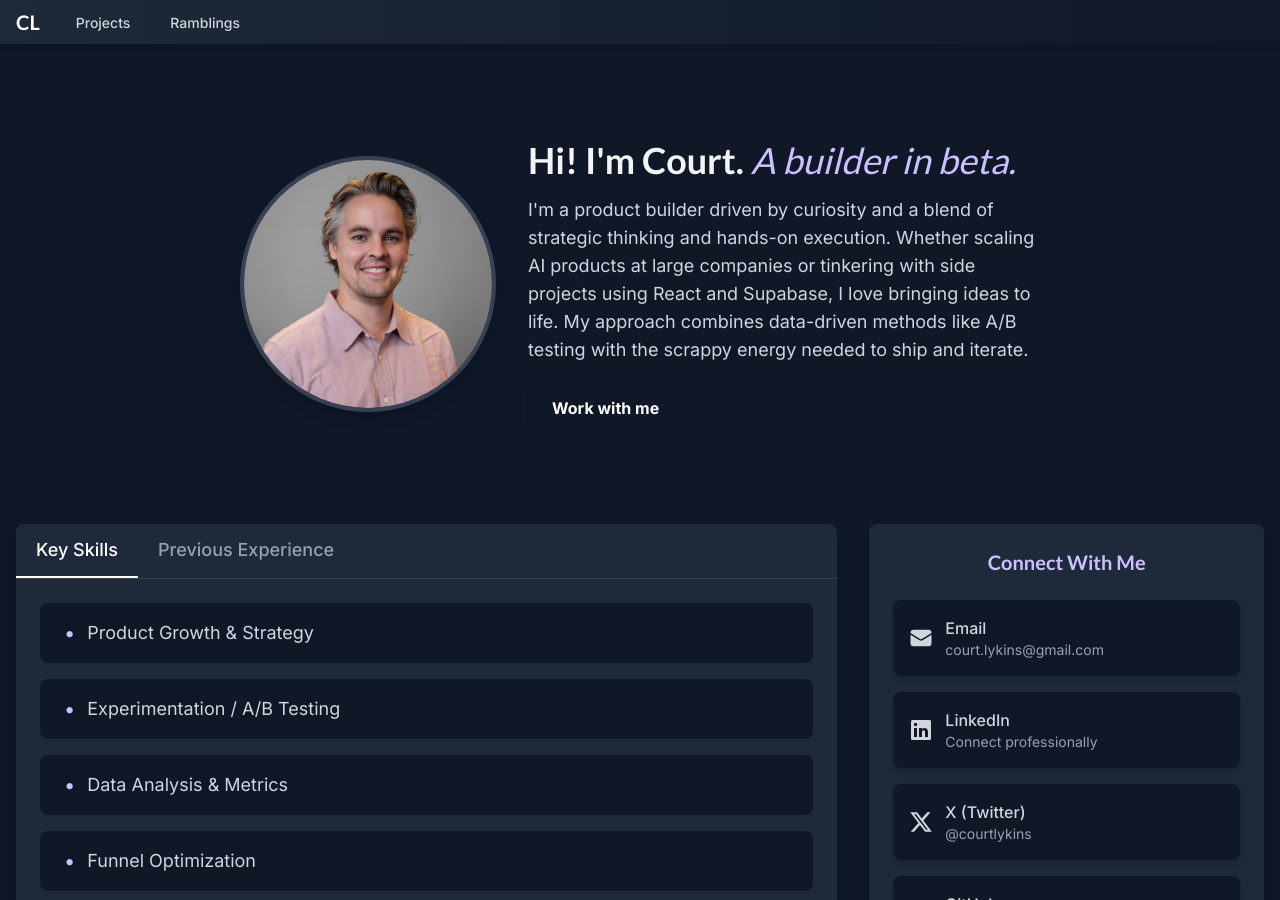
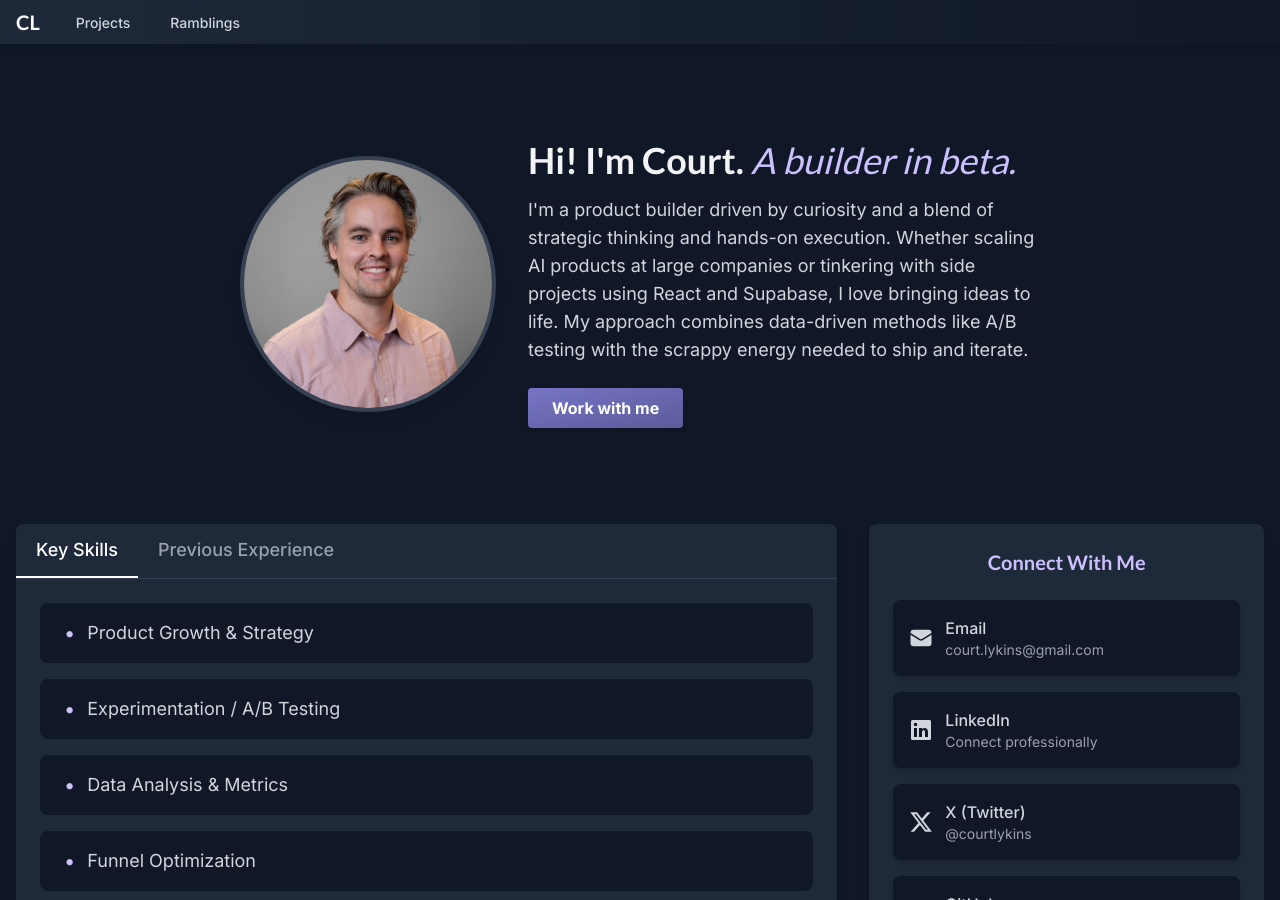
Before and after one commit to clykins90/clykins90.github.io, a Jekyll site: the page built from index.html, in a window 1280 px wide and 900 px high. Built offline with Jekyll 4.4.1, drawn with Linux system fonts in a browser that asks for light colours.

Commit message:
Fix: button styles, update project descriptions, and improve hover effects

```diff
--- a/assets/css/styles.css
+++ b/assets/css/styles.css
@@ -320,6 +320,9 @@
   }
   .transform {
     transform: var(--tw-rotate-x) var(--tw-rotate-y) var(--tw-rotate-z) var(--tw-skew-x) var(--tw-skew-y);
+  }
+  .cursor-pointer {
+    cursor: pointer;
   }
   .grid-cols-1 {
     grid-template-columns: repeat(1, minmax(0, 1fr));
@@ -706,8 +709,11 @@
   .bg-primary-gradient {
     background: linear-gradient(to bottom right, var(--color-primary-600), var(--color-primary-700));
   }
-  .hover\:bg-primary-gradient-dark:hover {
-    background: linear-gradient(to bottom right, var(--color-primary-700), var(--color-primary-800)) !important;
+  .bg-primary-gradient-dark {
+    background: linear-gradient(to bottom right, var(--color-primary-700), var(--color-primary-800));
+  }
+  .hover\:bg-primary-gradient:hover {
+    background: linear-gradient(to bottom right, var(--color-primary-600), var(--color-primary-700));
   }
   .font-sans {
     font-family: 'Inter', ui-sans-serif, system-ui, sans-serif, "Apple Color Emoji",
--- a/index.html
+++ b/index.html
@@ -22,10 +22,10 @@
         <div class="md:col-span-2 bg-gray-800 rounded-lg shadow-lg overflow-hidden">
             <!-- Tab Navigation -->
             <div class="flex border-b border-gray-700">
-                <button id="tab-skills" class="tab-button py-3 px-5 text-lg font-medium border-b-2 border-primary-600 text-white bg-gray-800" onclick="switchTab('skills')">
+                <button id="tab-skills" class="tab-button py-3 px-5 text-lg font-medium border-b-2 border-primary-600 text-white bg-gray-800 cursor-pointer" onclick="switchTab('skills')">
                     Key Skills
                 </button>
-                <button id="tab-experience" class="tab-button py-3 px-5 text-lg font-medium border-b-2 border-transparent text-gray-400 hover:text-gray-300 bg-gray-800" onclick="switchTab('experience')">
+                <button id="tab-experience" class="tab-button py-3 px-5 text-lg font-medium border-b-2 border-transparent text-gray-400 hover:text-gray-300 bg-gray-800 cursor-pointer" onclick="switchTab('experience')">
                     Previous Experience
                 </button>
             </div>
@@ -35,23 +35,23 @@
                 <!-- Skills Tab (Visible by Default) -->
                 <div id="content-skills" class="tab-content">
                     <div class="grid grid-cols-1 gap-4">
-                        <div class="bg-gray-900 px-6 py-4 rounded-lg flex items-center gap-3 hover:shadow-lg transition-all duration-300 transform hover:-translate-y-1">
+                        <div class="bg-gray-900 px-6 py-4 rounded-lg flex items-center gap-3 hover:shadow-lg transition-all duration-300 transform hover:-translate-y-1 cursor-pointer">
                             <span class="text-primary-400 text-xl">•</span>
                             <span class="text-lg text-gray-300">Product Growth & Strategy</span>
                         </div>
-                        <div class="bg-gray-900 px-6 py-4 rounded-lg flex items-center gap-3 hover:shadow-lg transition-all duration-300 transform hover:-translate-y-1">
+                        <div class="bg-gray-900 px-6 py-4 rounded-lg flex items-center gap-3 hover:shadow-lg transition-all duration-300 transform hover:-translate-y-1 cursor-pointer">
                             <span class="text-primary-400 text-xl">•</span>
                             <span class="text-lg text-gray-300">Experimentation / A/B Testing</span>
                         </div>
-                        <div class="bg-gray-900 px-6 py-4 rounded-lg flex items-center gap-3 hover:shadow-lg transition-all duration-300 transform hover:-translate-y-1">
+                        <div class="bg-gray-900 px-6 py-4 rounded-lg flex items-center gap-3 hover:shadow-lg transition-all duration-300 transform hover:-translate-y-1 cursor-pointer">
                             <span class="text-primary-400 text-xl">•</span>
                             <span class="text-lg text-gray-300">Data Analysis & Metrics</span>
                         </div>
-                        <div class="bg-gray-900 px-6 py-4 rounded-lg flex items-center gap-3 hover:shadow-lg transition-all duration-300 transform hover:-translate-y-1">
+                        <div class="bg-gray-900 px-6 py-4 rounded-lg flex items-center gap-3 hover:shadow-lg transition-all duration-300 transform hover:-translate-y-1 cursor-pointer">
                             <span class="text-primary-400 text-xl">•</span>
                             <span class="text-lg text-gray-300">Funnel Optimization</span>
                         </div>
-                        <div class="bg-gray-900 px-6 py-4 rounded-lg flex items-center gap-3 hover:shadow-lg transition-all duration-300 transform hover:-translate-y-1">
+                        <div class="bg-gray-900 px-6 py-4 rounded-lg flex items-center gap-3 hover:shadow-lg transition-all duration-300 transform hover:-translate-y-1 cursor-pointer">
                             <span class="text-primary-400 text-xl">•</span>
                             <span class="text-lg text-gray-300">AI Product Development</span>
                         </div>
@@ -61,7 +61,7 @@
                 <!-- Experience Tab (Hidden by Default) -->
                 <div id="content-experience" class="tab-content hidden">
                     <div class="flex flex-col gap-6">
-                        <div class="bg-gray-900 p-6 rounded-lg flex items-center justify-between hover:shadow-lg transition-all duration-300">
+                        <div class="bg-gray-900 p-6 rounded-lg flex items-center justify-between hover:shadow-lg transition-all duration-300 transform hover:-translate-y-1 cursor-pointer">
                             <div class="flex items-center gap-4">
                                 <img src="/assets/images/JobNimbus-logo.png" alt="JobNimbus" class="h-10 w-20 object-contain">
                                 <div>
@@ -72,7 +72,7 @@
                             </div>
                             <span class="text-gray-500 text-sm">06/2024 - Present</span>
                         </div>
-                        <div class="bg-gray-900 p-6 rounded-lg flex items-center justify-between hover:shadow-lg transition-all duration-300">
+                        <div class="bg-gray-900 p-6 rounded-lg flex items-center justify-between hover:shadow-lg transition-all duration-300 transform hover:-translate-y-1 cursor-pointer">
                             <div class="flex items-center gap-4">
                                 <img src="/assets/images/microsoft-logo.png" alt="Microsoft" class="h-10 w-20 object-contain">
                                 <div>
@@ -83,7 +83,7 @@
                             </div>
                             <span class="text-gray-500 text-sm">06/2022 - 06/2024</span>
                         </div>
-                        <div class="bg-gray-900 p-6 rounded-lg flex items-center justify-between hover:shadow-lg transition-all duration-300">
+                        <div class="bg-gray-900 p-6 rounded-lg flex items-center justify-between hover:shadow-lg transition-all duration-300 transform hover:-translate-y-1 cursor-pointer">
                             <div class="flex items-center gap-4">
                                 <img src="/assets/images/discover-logo.png" alt="Discover Financial Services" class="h-10 w-20 object-contain">
                                 <div>
@@ -94,7 +94,7 @@
                             </div>
                             <span class="text-gray-500 text-sm">03/2018 - 08/2020</span>
                         </div>
-                        <div class="bg-gray-900 p-6 rounded-lg flex items-center justify-between hover:shadow-lg transition-all duration-300">
+                        <div class="bg-gray-900 p-6 rounded-lg flex items-center justify-between hover:shadow-lg transition-all duration-300 transform hover:-translate-y-1 cursor-pointer">
                             <div class="flex items-center gap-4">
                                 <img src="/assets/images/sling-tv-logo.png" alt="Sling TV" class="h-10 w-20 object-contain">
                                 <div>
--- a/projects.html
+++ b/projects.html
@@ -29,7 +29,7 @@
             <img src="/assets/images/projects/coming-soon.png" alt="CoParently Screenshot" class="w-full h-48 object-cover">
             <div class="p-6 flex flex-col flex-grow">
                 <h3 class="text-xl font-semibold mb-2 text-white font-heading">CoParently</h3>
-                <p class="text-gray-400 mb-4 flex-grow">CoParently is a full-featured co-parenting application designed to help separated parents manage shared responsibilities efficiently. It offers tools for secure communication, shared calendar and custody schedule management, child-related event tracking, and partner relationship management. The application employs a client-server architecture with a React frontend and Node.js/Express backend, incorporating real-time messaging via Socket.io and Google Calendar integration.</p>
+                <p class="text-gray-400 mb-4 flex-grow">CoParently is a full-featured co-parenting application designed to help separated parents manage shared responsibilities efficiently. It offers tools for secure communication, shared calendar and custody schedule management, child-related event tracking, and partner relationship management.</p>
                 <p class="text-sm text-gray-500 mt-2">Tech: React, Node.js, Express, PostgreSQL, Local Auth, Google OAuth, Socket.io, Google Calendar API</p>
                 <div class="mt-auto pt-4 border-t border-gray-700 flex justify-start items-center">
                     <a href="https://github.com/clykins90/coparently" target="_blank" rel="noopener noreferrer" class="text-primary-400 hover:text-primary-300 hover:underline font-medium inline-flex items-center">
@@ -61,7 +61,7 @@
             <img src="/assets/images/projects/coming-soon.png" alt="Hero Report Screenshot" class="w-full h-48 object-cover">
             <div class="p-6 flex flex-col flex-grow">
                 <h3 class="text-xl font-semibold mb-2 text-white font-heading">Hero Report (Photo Report Generator)</h3>
-                <p class="text-gray-400 mb-4 flex-grow">A photo report generator for contractors.</p>
+                <p class="text-gray-400 mb-4 flex-grow">A photo report generator for contractors. It uses AI to analyze photos, identify and annotate damages, and generate a comprehensive PDF report, streamlining the documentation process for insurance claims and estimates.</p>
                 <p class="text-sm text-gray-500 mt-2">Tech: JavaScript, MongoDB</p>
                 <div class="mt-auto pt-4 border-t border-gray-700 flex justify-start items-center">
                     <a href="https://github.com/clykins90/photo_report" target="_blank" rel="noopener noreferrer" class="text-primary-400 hover:text-primary-300 hover:underline font-medium inline-flex items-center">
```
Also changed, not shown: assets/css/input.css (+9 -2 lines).
